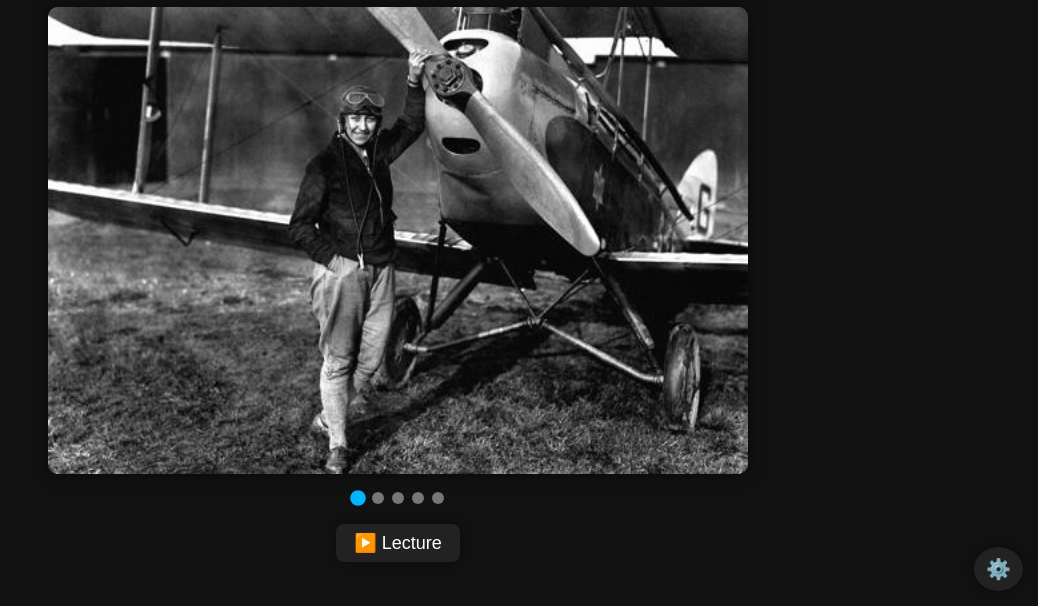
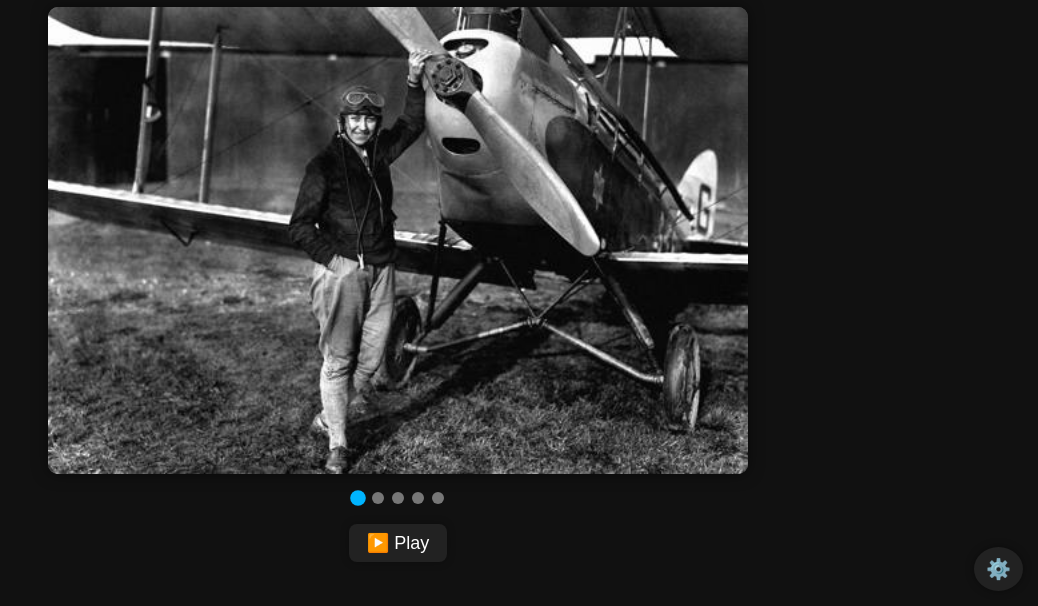
Before and after one commit to Aigle-BR/beatriceshilling, a plain HTML site: page index.html in a window 1280 px wide. Both pictures are taken after a click on the button "⏸️ Pause". Shown: the part 194-800 px from the top of the page, without its empty margins (242-1280 px from the left). Drawn offline with Linux system fonts and the light colour scheme.

Commit message:
Update index.html

```diff
--- a/index.html
+++ b/index.html
@@ -256,7 +256,7 @@ playBtn.addEventListener("click", () => {
     playBtn.textContent = "⏸️ Pause";
     autoPlay = setInterval(nextSlide, slideDelay);
   } else {
-    playBtn.textContent = "▶️ Lecture";
+    playBtn.textContent = "▶️ Play";
     clearInterval(autoPlay);
   }
 });
```
